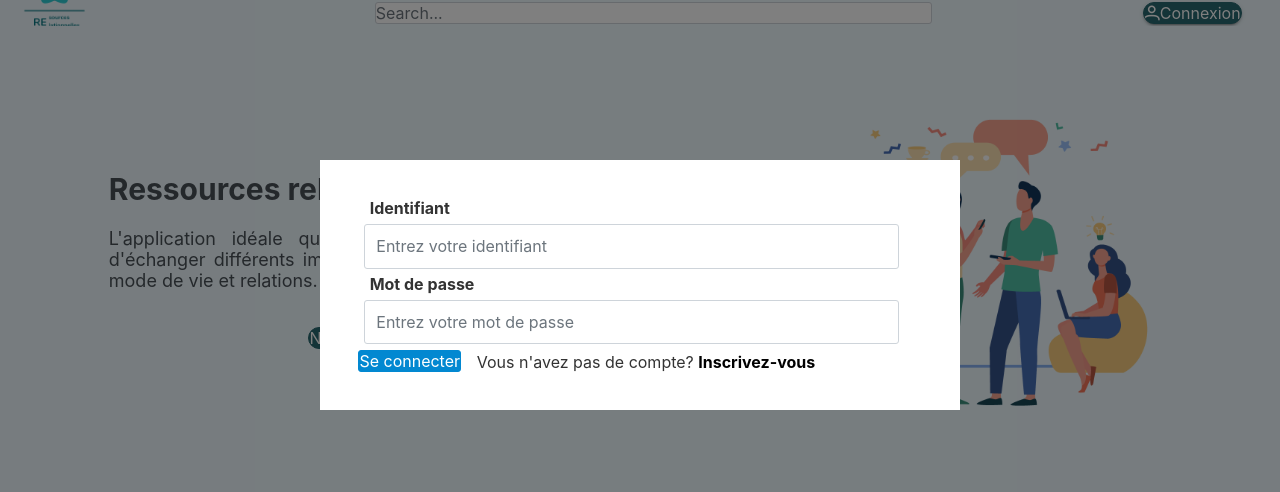
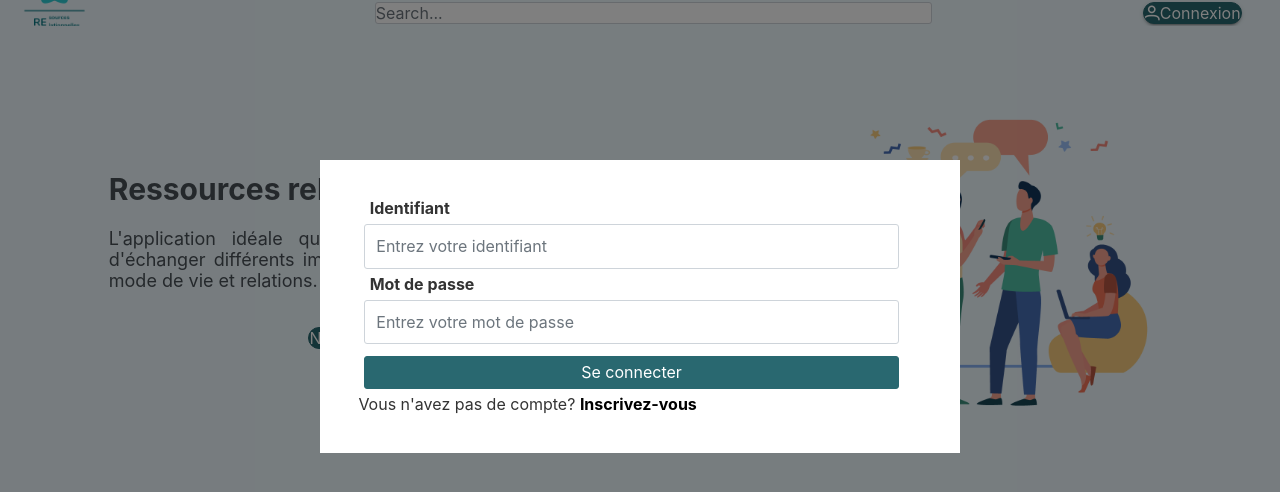
Before and after one commit to Luigitou/cesi-sources, a Vue app: page /#/ in a window 1280 px wide. Both pictures are taken after a click on the element "Connexion". Shown: the top 492 px of the page. Built offline with nearby package versions, Linux system fonts and the light colour scheme.

Commit message:
fix button connexion

```diff
--- a/src/components/navigation/Login/Modale.vue
+++ b/src/components/navigation/Login/Modale.vue
@@ -26,7 +26,8 @@
         <Button
           label="Se connecter"
           type="submit"
-          class="p-button-info"
+          id="btn"
+          class="p-button"
           @click="connect"
         />
 
@@ -161,7 +162,8 @@ input[type="password"] {
 }
 
 /* Set a style for all buttons */
-#button {
+
+.p-button{
   padding: 1%;
   margin: 1%;
   cursor: pointer;
@@ -171,7 +173,11 @@ input[type="password"] {
   border: 1px solid $color-text;
 }
 
-#button:hover {
+#btn{
+  background-color: $color-text;
+}
+
+.p-button:hover {
   opacity: 0.8;
 }
 
```
